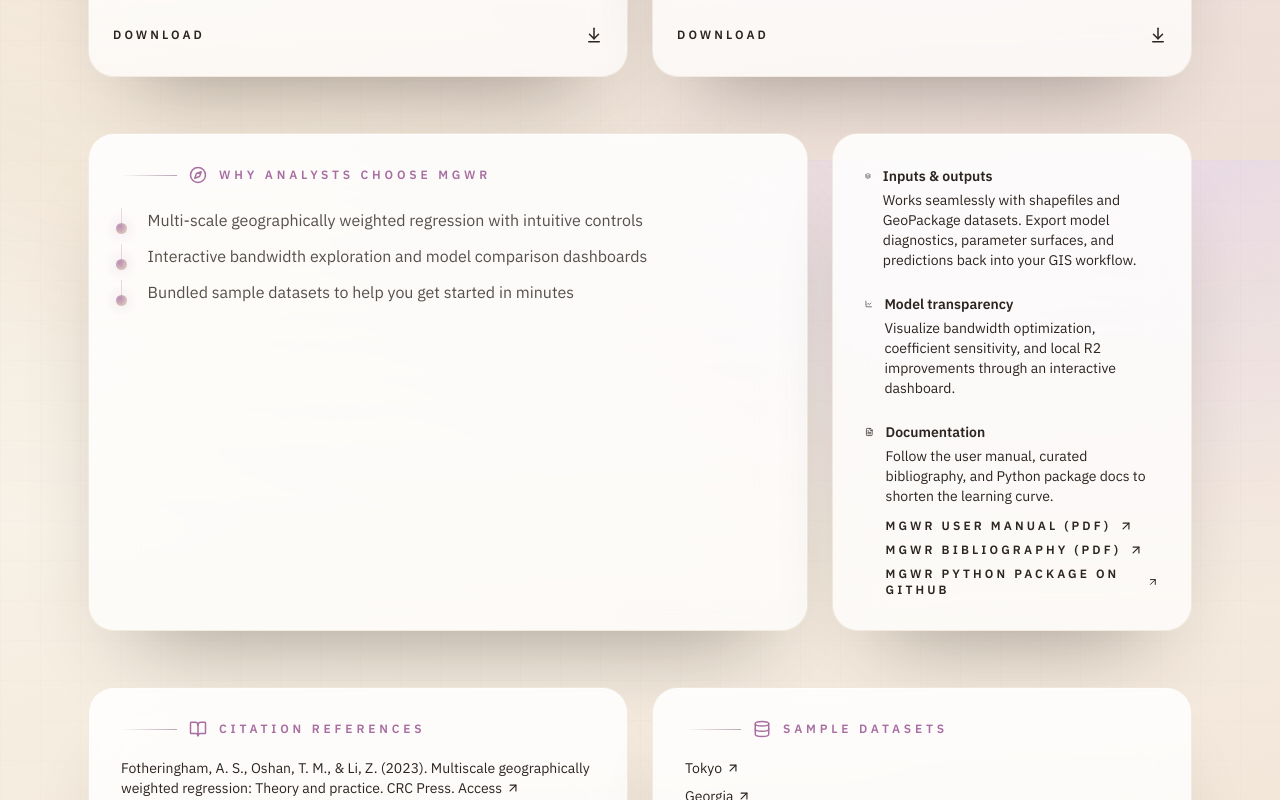
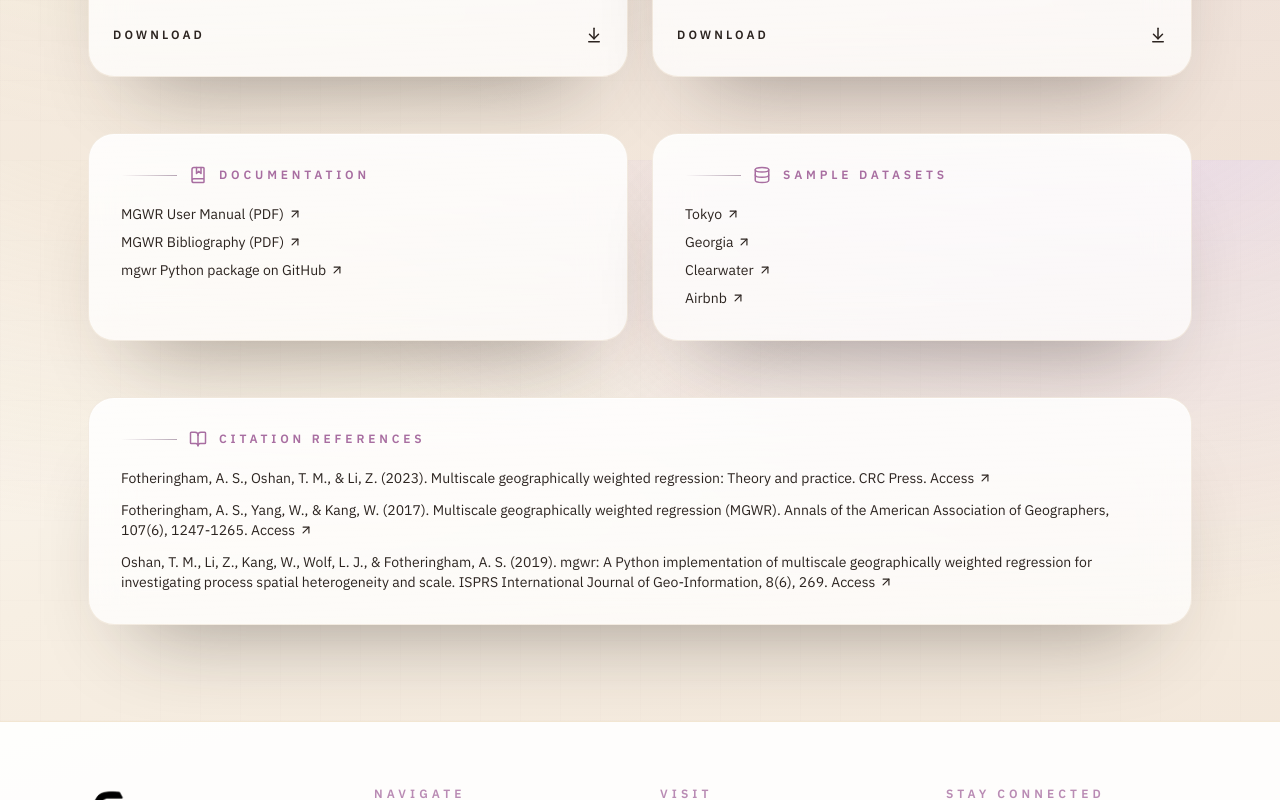
Before and after one commit to jimmg35/sdsc-client-next, a Next.js app: page /mgwr in a window 1280 px wide. Shown: the part 640-1440 px from the top of the page. Built offline with nearby package versions, Linux system fonts and the light colour scheme.

Commit message:
chore: update mgwr page

```diff
--- a/src/app/(root)/mgwr/page.tsx
+++ b/src/app/(root)/mgwr/page.tsx
@@ -1,13 +1,5 @@
 import AppCard from '@/components/Utility/AppCard';
-import {
-  ArrowUpRight,
-  BookOpen,
-  Compass,
-  Database,
-  FileText,
-  Layers,
-  LineChart
-} from 'lucide-react';
+import { ArrowUpRight, BookMarked, BookOpen, Database } from 'lucide-react';
 import Link from 'next/link';
 
 const downloads = [
@@ -27,12 +19,6 @@
     href: 'https://fsu-my.sharepoint.com/:u:/g/personal/zl23l_fsu_edu/EQ8R-YXyl9ZFtKASzfAtB2sBDWnICS4W2DHEaI0r2kfSFQ?download=1',
     meta: 'macOS | Universal'
   }
-];
-
-const highlights = [
-  'Multi-scale geographically weighted regression with intuitive controls',
-  'Interactive bandwidth exploration and model comparison dashboards',
-  'Bundled sample datasets to help you get started in minutes'
 ];
 
 const documentationLinks = [
@@ -115,93 +101,22 @@
           ))}
         </div>
 
-        <div className="mt-14 grid gap-6 md:grid-cols-[2fr_1fr]">
-          <section className="glass-card px-8 py-8 text-gold-100">
-            <header className="panel-title text-gold-300">
-              <Compass size={18} />
-              Why analysts choose MGWR
-            </header>
-            <ul className="mt-6 space-y-3">
-              {highlights.map((feature) => (
-                <li key={feature} className="custom-li">
-                  {feature}
-                </li>
-              ))}
-            </ul>
-          </section>
-
-          <section className="glass-card flex flex-col gap-6 px-8 py-8 text-gold-100">
-            <div className="flex items-start gap-3">
-              <Layers className="text-gold-300" size={20} />
-              <div>
-                <p className="text-sm font-semibold text-gold-100">
-                  Inputs &amp; outputs
-                </p>
-                <p className="mt-1 text-sm text-gold-200/80">
-                  Works seamlessly with shapefiles and GeoPackage datasets.
-                  Export model diagnostics, parameter surfaces, and predictions
-                  back into your GIS workflow.
-                </p>
-              </div>
-            </div>
-            <div className="flex items-start gap-3">
-              <LineChart className="text-gold-300" size={20} />
-              <div>
-                <p className="text-sm font-semibold text-gold-100">
-                  Model transparency
-                </p>
-                <p className="mt-1 text-sm text-gold-200/80">
-                  Visualize bandwidth optimization, coefficient sensitivity, and
-                  local R2 improvements through an interactive dashboard.
-                </p>
-              </div>
-            </div>
-            <div className="flex items-start gap-3">
-              <FileText className="text-gold-300" size={20} />
-              <div>
-                <p className="text-sm font-semibold text-gold-100">
-                  Documentation
-                </p>
-                <p className="mt-1 text-sm text-gold-200/80">
-                  Follow the user manual, curated bibliography, and Python
-                  package docs to shorten the learning curve.
-                </p>
-                <div className="mt-3 flex flex-col gap-2">
-                  {documentationLinks.map((item) => (
-                    <Link
-                      key={item.label}
-                      href={item.href}
-                      target="_blank"
-                      rel="noopener noreferrer"
-                      className="inline-flex items-center gap-2 text-xs font-semibold uppercase tracking-[0.26em] text-gold-300 transition hover:text-gold-50"
-                    >
-                      {item.label}
-                      <ArrowUpRight size={14} />
-                    </Link>
-                  ))}
-                </div>
-              </div>
-            </div>
-          </section>
-        </div>
-
         <div className="mt-14 grid gap-6 md:grid-cols-2">
           <section className="glass-card px-8 py-8 text-gold-100">
             <header className="panel-title text-gold-300">
-              <BookOpen size={18} />
-              Citation references
+              <BookMarked size={18} />
+              Documentation
             </header>
-            <ul className="mt-5 space-y-3 text-sm text-gold-200/85">
-              {citations.map((item) => (
-                <li key={item.href}>
-                  {item.text}{' '}
+            <ul className="mt-5 space-y-2 text-sm">
+              {documentationLinks.map((item) => (
+                <li key={item.label}>
                   <Link
                     href={item.href}
                     target="_blank"
                     rel="noopener noreferrer"
                     className="inline-flex items-center gap-1 text-gold-300 underline-offset-4 hover:text-gold-50 hover:underline"
                   >
-                    Access
+                    {item.label}
                     <ArrowUpRight size={14} />
                   </Link>
                 </li>
@@ -214,7 +129,6 @@
               <Database size={18} />
               Sample datasets
             </header>
-            <p className="mt-5 text-sm text-gold-200/80"></p>
             <ul className="mt-5 space-y-2 text-sm">
               {sampleDatasets.map((dataset) => (
                 <li key={dataset.href}>
@@ -232,6 +146,29 @@
             </ul>
           </section>
         </div>
+
+        <section className="mt-14 glass-card px-8 py-8 text-gold-100">
+          <header className="panel-title text-gold-300">
+            <BookOpen size={18} />
+            Citation references
+          </header>
+          <ul className="mt-5 space-y-3 text-sm text-gold-200/85">
+            {citations.map((item) => (
+              <li key={item.href}>
+                {item.text}{' '}
+                <Link
+                  href={item.href}
+                  target="_blank"
+                  rel="noopener noreferrer"
+                  className="inline-flex items-center gap-1 text-gold-300 underline-offset-4 hover:text-gold-50 hover:underline"
+                >
+                  Access
+                  <ArrowUpRight size={14} />
+                </Link>
+              </li>
+            ))}
+          </ul>
+        </section>
       </div>
     </section>
   );
--- a/src/app/(root)/publications/page.tsx
+++ b/src/app/(root)/publications/page.tsx
@@ -13,7 +13,8 @@
             Research and scholarship from SDSC
           </h1>
           <p className="mx-auto mt-5 max-w-3xl text-sm text-gold-200/80 md:text-base">
-            Recent peer-reviewed publications by our faculty and students across the spatial data science spectrum.
+            Recent peer-reviewed publications by our faculty and students across
+            the spatial data science spectrum.
           </p>
         </header>
 
--- a/src/components/Home/News/index.tsx
+++ b/src/components/Home/News/index.tsx
@@ -19,8 +19,8 @@
         </span>
         <Heading title="News & Events" />
         <p className="max-w-2xl text-sm text-gold-200/75 md:text-base">
-          Catch up on the latest research, projects, awards,
-          events, and stories from the SDSC community.
+          Catch up on the latest research, projects, awards, events, and stories
+          from the SDSC community.
         </p>
 
         <div className="mt-4 grid gap-6 md:grid-cols-3">
```
